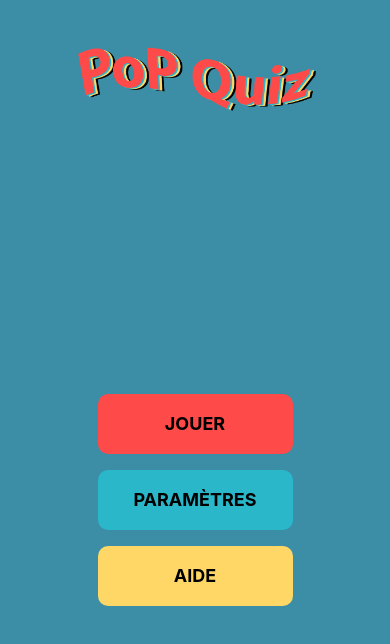
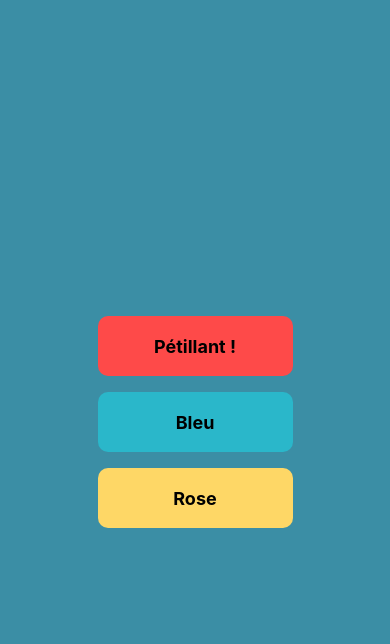
Before and after one commit to JulienIzz/pop-quizz, a React Native app: screen / in a window 390 px wide. Shown: the top 644 px of the page. Built offline with nearby package versions, Linux system fonts and the light colour scheme.

Commit message:
Test Commit

```diff
--- a/App.jsx
+++ b/App.jsx
@@ -8,7 +8,7 @@ export default function App() {
     const [theme, setTheme] = useState(Theme_Colorful);
 
     return (
-        <HomePage theme={theme} setTheme={setTheme} />
-        // <ThemePage theme={theme} setTheme={setTheme} />
+        // <HomePage theme={theme} setTheme={setTheme} />
+        <ThemePage theme={theme} setTheme={setTheme} />
     );
 }
```
